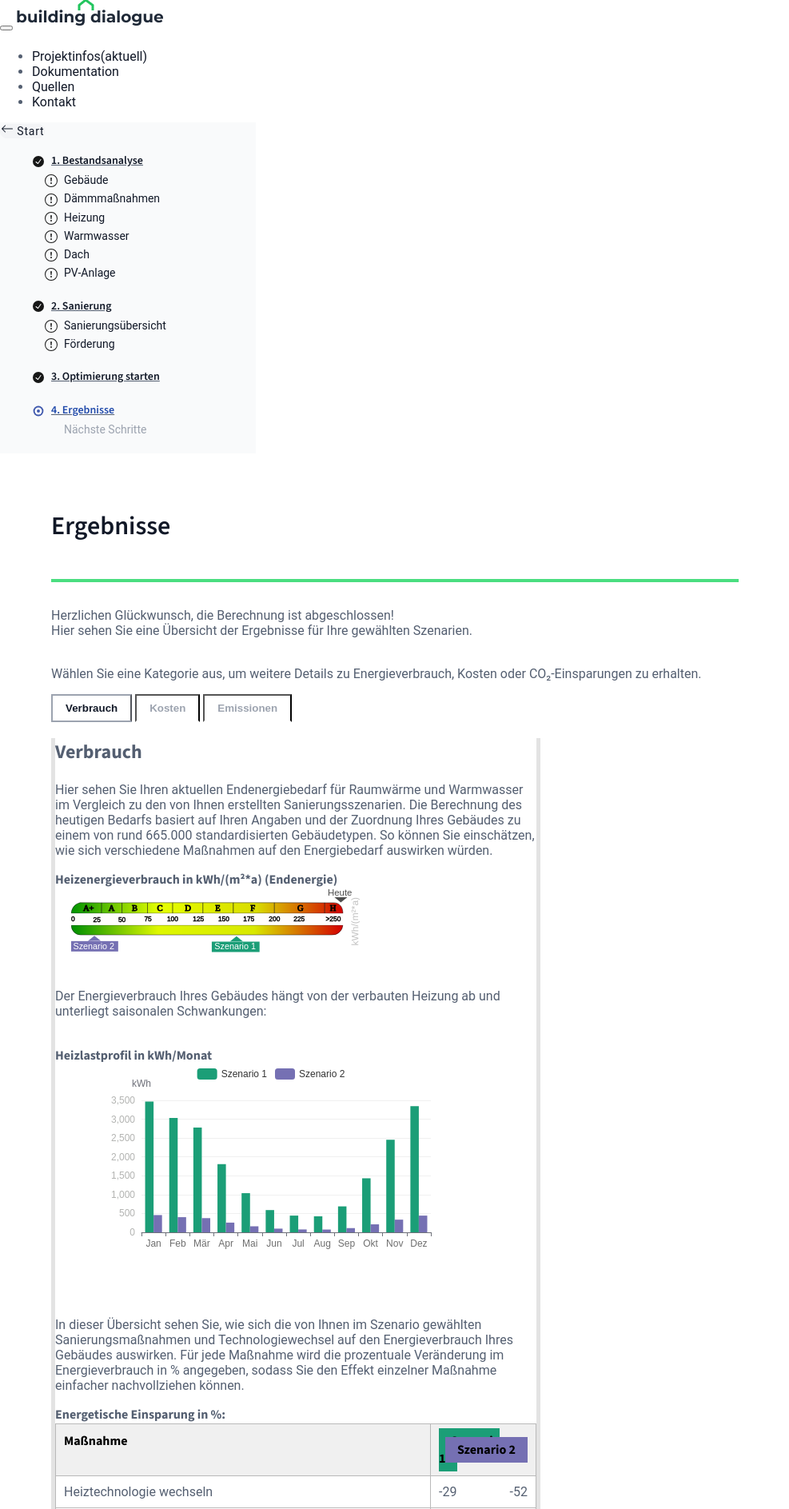
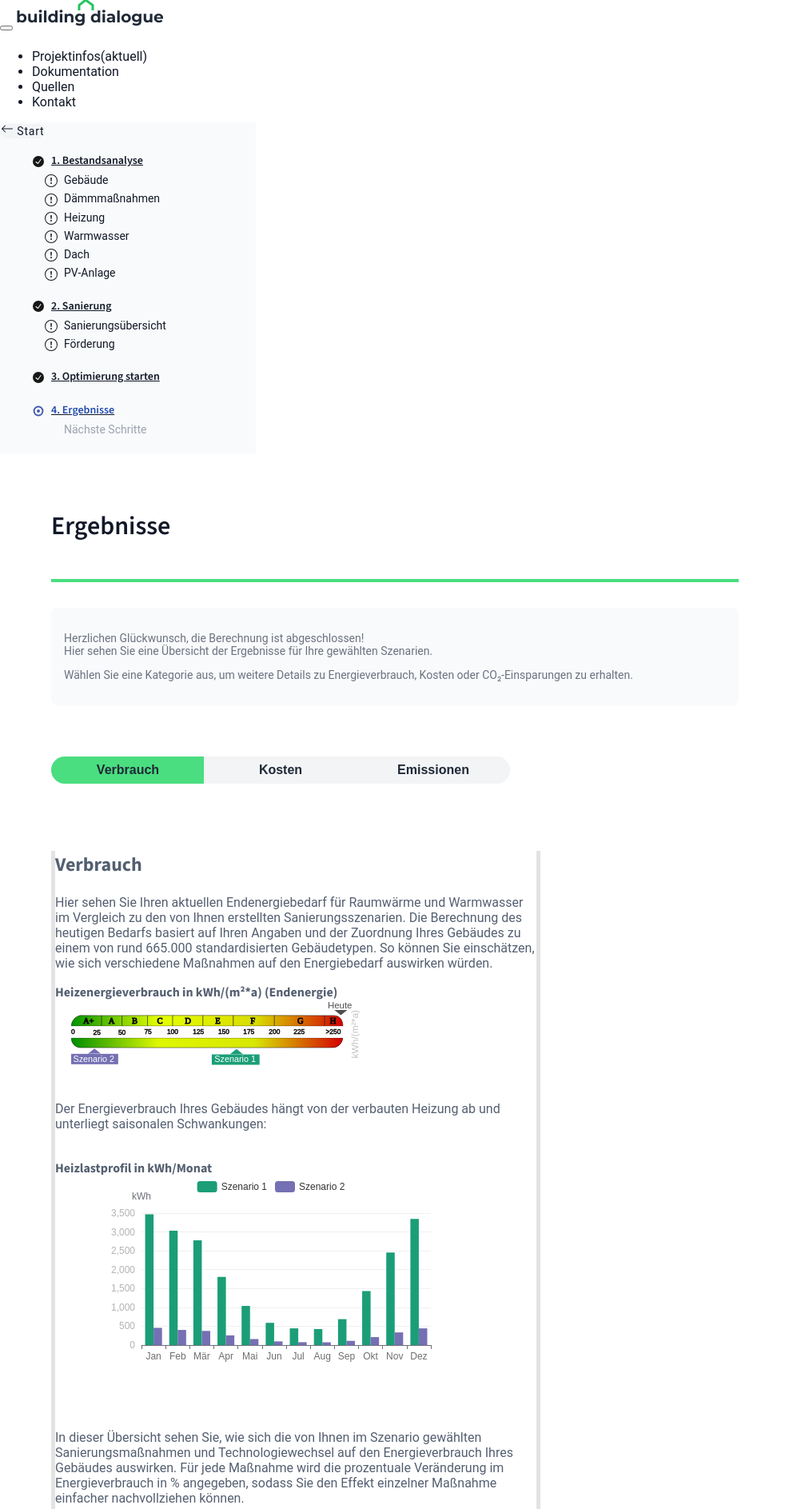
Before and after one commit to rl-institut/bd_app, a Django app: page /results/ in a window 1280 px wide. Shown: the top 1887 px of the page at 80% size, without its empty margins (0-987 px from the left). Run offline with Django 5.2, Linux system fonts and the light colour scheme; style sheets or scripts are compiled from the project's sources; parts of the project's set-up code (start-up, migrations or seed data) failed here and were passed over; some libraries are stand-ins or nearby versions; some web fonts are replaced.

Commit message:
style header and tabs in results page

```diff
--- a/building_dialouge_webapp/static/css/layouts/_results.scss
+++ b/building_dialouge_webapp/static/css/layouts/_results.scss
@@ -1,30 +1,49 @@
-body {
-  color: #545f71;
-}
-.energy_efficiency {
-  margin-left: 20px;
-  width: 60%;
+.results {
+  .info-box {
+    background-color: $grey-050;
+    font-size: $font-size-sm;
+    color: $grey-500;
+    padding: 1rem;
+    margin-top: 1rem;
+    border-radius: $border-radius;
   }
 
   // generel Tabs on results Page (Consumption, Cost and Emission)
-.result-tabs{
-  .tab-header{
+  .result-tabs {
+    .tab-header {
+      display: inline-flex;
+      background-color: $grey-100;
+      border-radius: 100px;
+      overflow: hidden;
+      margin-top: 4rem;
+      margin-bottom: 4rem;
+    }
+
     .tab-button {
-      color: #9ca3af;
-      font-weight: 600;
-      padding: 0.5rem 1rem;
-      border-bottom: 2px solid transparent;
-      background: none;
+      padding: 0.5rem 2rem;
+      background-color: $grey-100;
+      color: $grey-800;
+      border: none;
+      font-size: 1rem;
+      font-weight: 700;
+      min-width: 12rem;
       cursor: pointer;
+      transition: background-color 0.2s, color 0.2s;
 
-      &.active {
-        color: #111827;
-        border-color: #9ca3af;
+      &:hover {
+        background-color: $green-500;
       }
 
       &:focus {
         outline: none;
       }
+
+      &.active {
+        background-color: $green-400;
+      }
+
+      &:not(:last-child) {
+        margin-right: -1px;
       }
     }
 
@@ -43,7 +62,12 @@ body {
       }
     }
   }
+}
 
+.energy_efficiency {
+  margin-left: 20px;
+  width: 60%;
+}
 
 .accordion {
   width: 50%;
--- a/building_dialouge_webapp/templates/pages/results.html
+++ b/building_dialouge_webapp/templates/pages/results.html
@@ -4,20 +4,19 @@
 
 {% block content %}
   <div class="main-content">
-    <div>
+    <div class="results">
       <div class="category-header">
         <h2 class="category-title">
           <span class="category-title__name">Ergebnisse</span>
         </h2>
       </div>
-      <div>
-        Herzlichen Glückwunsch, die Berechnung ist abgeschlossen!
-        <br />
-        Hier sehen Sie eine Übersicht der Ergebnisse für Ihre gewählten Szenarien.
+      <div class="info-box">
+        <p>Herzlichen Glückwunsch, die Berechnung ist abgeschlossen!
+          <br />
+          Hier sehen Sie eine Übersicht der Ergebnisse für Ihre gewählten Szenarien.
+        </p>
+        <p> Wählen Sie eine Kategorie aus, um weitere Details zu Energieverbrauch, Kosten oder CO₂-Einsparungen zu erhalten.</p>
       </div>
-      <br />
-      <p> Wählen Sie eine Kategorie aus, um weitere Details zu Energieverbrauch, Kosten oder CO₂-Einsparungen zu erhalten.
-      </p>
       <div class="result-tabs">
         <div class="tab-header">
           <button class="tab-button active" data-tab="tab-consumption">Verbrauch</button>
```
Lines whose indentation alone changed are shown as unchanged.
